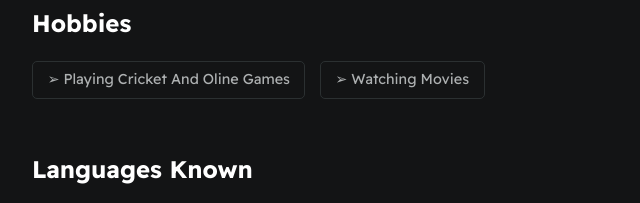
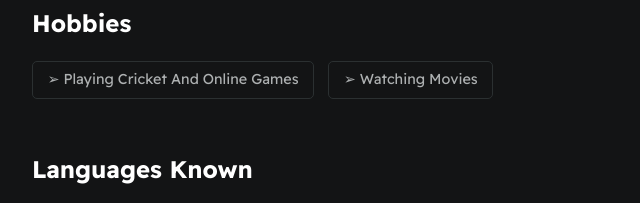
Before and after one commit to ravikiranreddy3/Resume-Website, a plain HTML site: page index.html in a window 1280 px wide. Shown: the part 1628-1831 px from the top of the page, 274-914 px from the left. Drawn offline with Linux system fonts and the light colour scheme.

Commit message:
Update index.html

```diff
--- a/index.html
+++ b/index.html
@@ -93,7 +93,7 @@
                 <h2> Hobbies </h2>
 
                 <div id="wrapper--techstack__items">
-                    <div class="card--techstack"><span> ➢ Playing Cricket And Oline Games </span></div>
+                    <div class="card--techstack"><span> ➢ Playing Cricket And Online Games </span></div>
                     <div class="card--techstack"><span> ➢ Watching Movies </span></div>
                 </div>
             </section>
```
